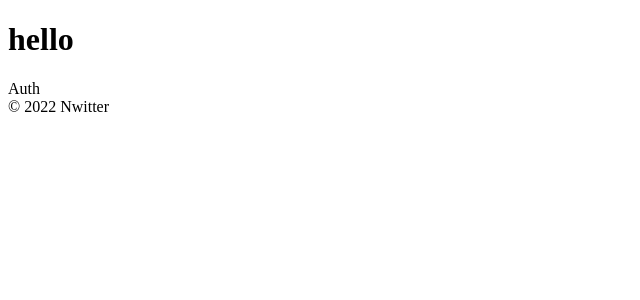
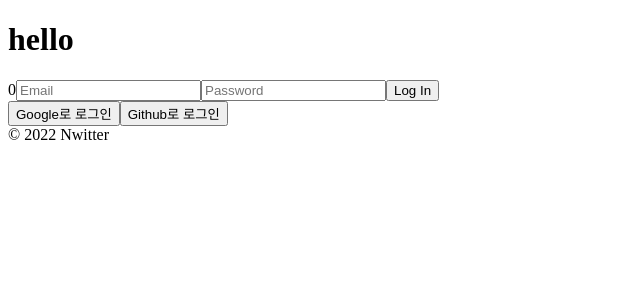
Before and after one commit to minji0123/nwitter, a React (Create React App) app: page /#/ in a window 1280 px wide. Shown: the top 300 px of the page, without its empty margins (0-640 px from the left). Built offline with nearby package versions, Linux system fonts and the light colour scheme; no server answers.

Commit message:
src setting

```diff
--- a/src/components/App.js
+++ b/src/components/App.js
@@ -5,8 +5,10 @@ import { authService } from "fbase";
 function App() {
   // AppRouter 컴포넌트가 라우터역할을 하면서 코드의 가독성을 챙기기 위해서는
   // useState 는 App 컴포넌트에서 사용하는게 좋다.
-  const [isLoggedIn, setIsLoggedIn] = useState(false);
-  console.log(authService.currentUser);
+
+  const [isLoggedIn, setIsLoggedIn] = useState(authService.currentUser); // authService.currentUser 를 값으로 입력해줘서, 로그인상태 파악함
+  // console.log(authService.currentUser); // 얘가 null 값
+
   return (
     <>
       <h1>hello</h1>
--- a/src/fbase.js
+++ b/src/fbase.js
@@ -1,7 +1,6 @@
 // Import the functions you need from the SDKs you need
-import { initializeApp } from "firebase/app";
 import firebase from 'firebase/compat/app';
-import "firebase/auth"; // firebase 인증 모듈을 쓰기 위해
+import "firebase/compat/auth"; // firebase 인증 모듈을 쓰기 위해
 
 
 // TODO: Add SDKs for Firebase products that you want to use
--- a/src/routes/Auth.js
+++ b/src/routes/Auth.js
@@ -1,6 +1,45 @@
+import { useState } from 'react';
 
-const Auth = () =>
-    <span>Auth</span>;
+const Auth = () => {
+    const [email, setEmail] = useState("");
+    const [password, setPassword] = useState("");
+
+    const onChange = (event) => {
+        console.log(event.target.name); // 어떤 input에서
+    };
+
+    const onSubmit = (event) =>{
+        event.preventDefault();
+    };
+
+    return(
+        <>
+        <form onSubmit={onSubmit}>0
+            <input
+                name="email"
+                type="email"
+                placeholder="Email"
+                required
+                value={email}
+                onChange={onChange}
+            />
+            <input
+                name="password"
+                type="password"
+                placeholder="Password"
+                required
+                value={password}
+                onChange={onChange}
+            />
+            <input type="submit" value="Log In"/>
+        </form>
+        <div>
+            <button>Google로 로그인</button>
+            <button>Github로 로그인</button>
+        </div>
+        </>
+    );
+};
 
 
 export default Auth;
--- a/src/routes/EditProfile.js
+++ b/src/routes/EditProfile.js
@@ -1,6 +1,5 @@
 
-const EditProfile = () =>
-    <span>EditProfile</span>;
+const EditProfile = () => <span>EditProfile</span>;
 
 
 export default EditProfile;
--- a/src/routes/Home.js
+++ b/src/routes/Home.js
@@ -1,6 +1,5 @@
 
-const Home = () =>
-        <span>Home</span>
+const Home = () => <span>Home</span>
 
 
 export default Home;
--- a/src/routes/Profile.js
+++ b/src/routes/Profile.js
@@ -1,6 +1,5 @@
 
-const Profile = () =>
-    <span>Profile</span>;
+const Profile = () => <span>Profile</span>;
 
 
 export default Profile;
```
